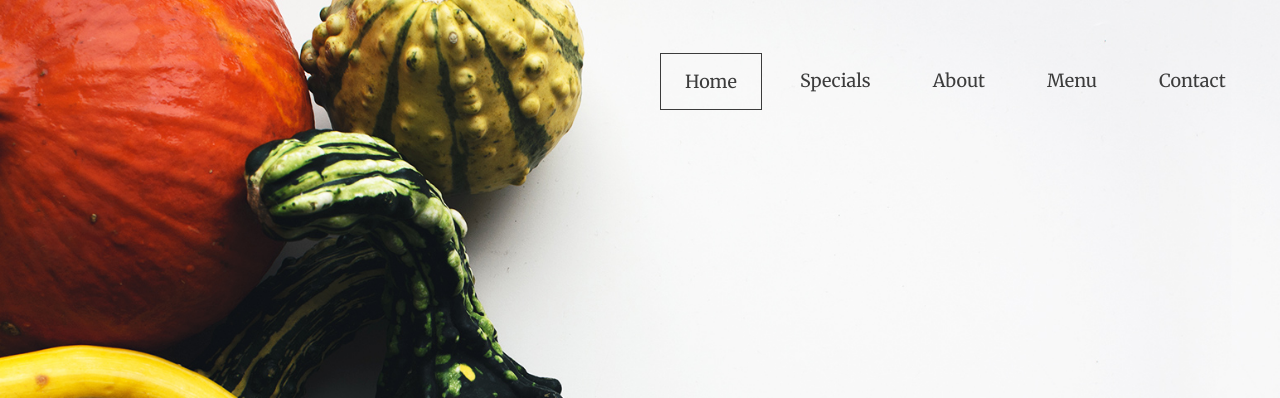
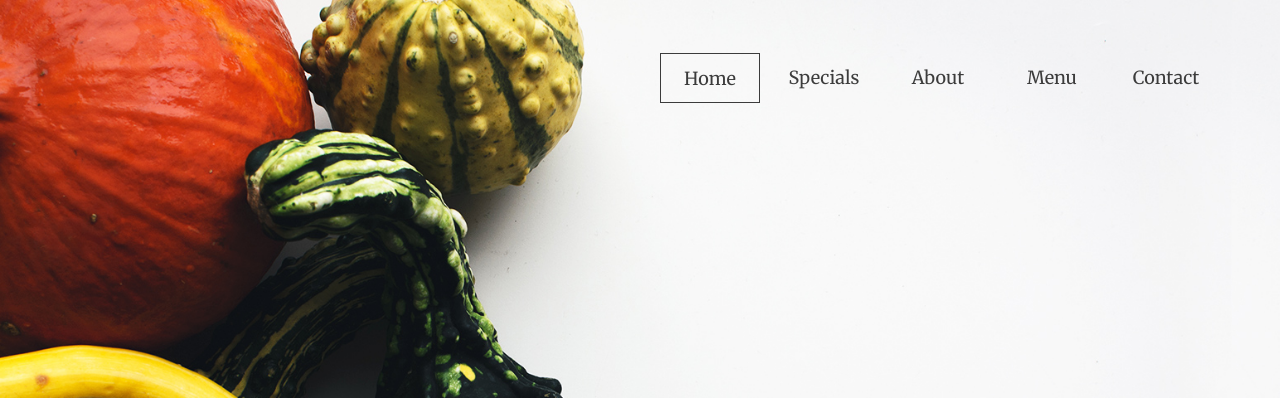
Before and after one commit to egudkov/veggie, a plain HTML site: page index.html in a window 1280 px wide. Shown: the top 398 px of the page. Drawn offline with Linux system fonts and the light colour scheme.

Commit message:
Align selected menu item box size to 100x50

```diff
--- a/css/main.css
+++ b/css/main.css
@@ -41,8 +41,12 @@ nav ul {
 }
 
 nav li {
-  padding: 16px 24px;
   font-size: 18px;
+  box-sizing: border-box;
+  width: 100px;
+  height: 50px;
+  line-height: 50px;
+  text-align: center;
 }
 
 nav li:not(:last-child) {
```
